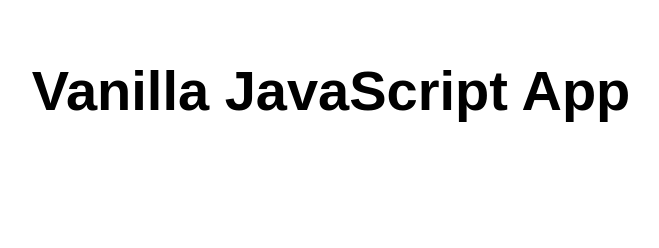
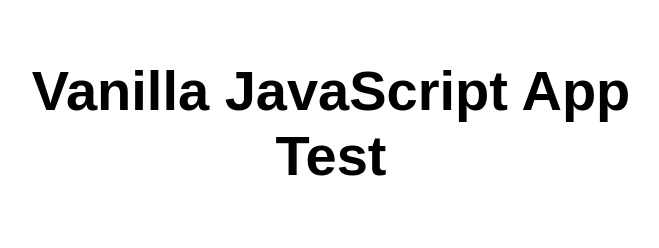
Before and after one commit to mishapos/literate-goggles, a website: page src/index.html in a window 1280 px wide. Shown: the whole page, without its empty margins (309-968 px from the left). Drawn offline with Linux system fonts and the light colour scheme.

Commit message:
Update index.html

```diff
--- a/src/index.html
+++ b/src/index.html
@@ -10,7 +10,7 @@
 
 <body>
   <main>
-    <h1>Vanilla JavaScript App</h1>
+    <h1>Vanilla JavaScript App Test</h1>
   </main>
 </body>
 
```
